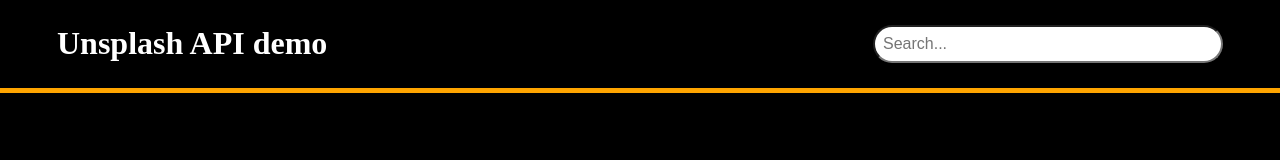
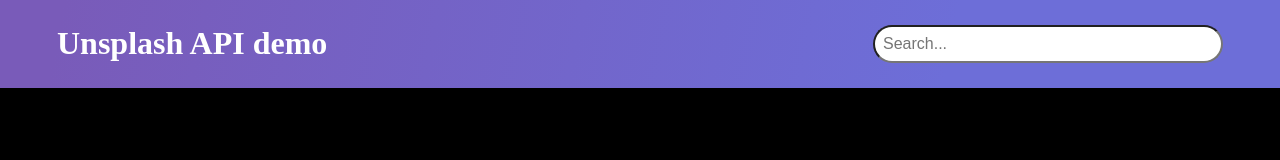
Before and after one commit to deexitkumarsharma/stock-image-search, a plain HTML site: page index.html in a window 1280 px wide. Drawn offline with Linux system fonts and the light colour scheme.

Commit message:
added color

```diff
--- a/style.css
+++ b/style.css
@@ -9,7 +9,11 @@ body {
 }
 
 header {
-    border-bottom: 5px solid orange;
+  background: linear-gradient(
+    102deg,
+    rgba(121, 91, 185, 1) 5%,
+    rgba(109, 110, 216, 1) 74%
+  );
 }
 
 .container {
```
